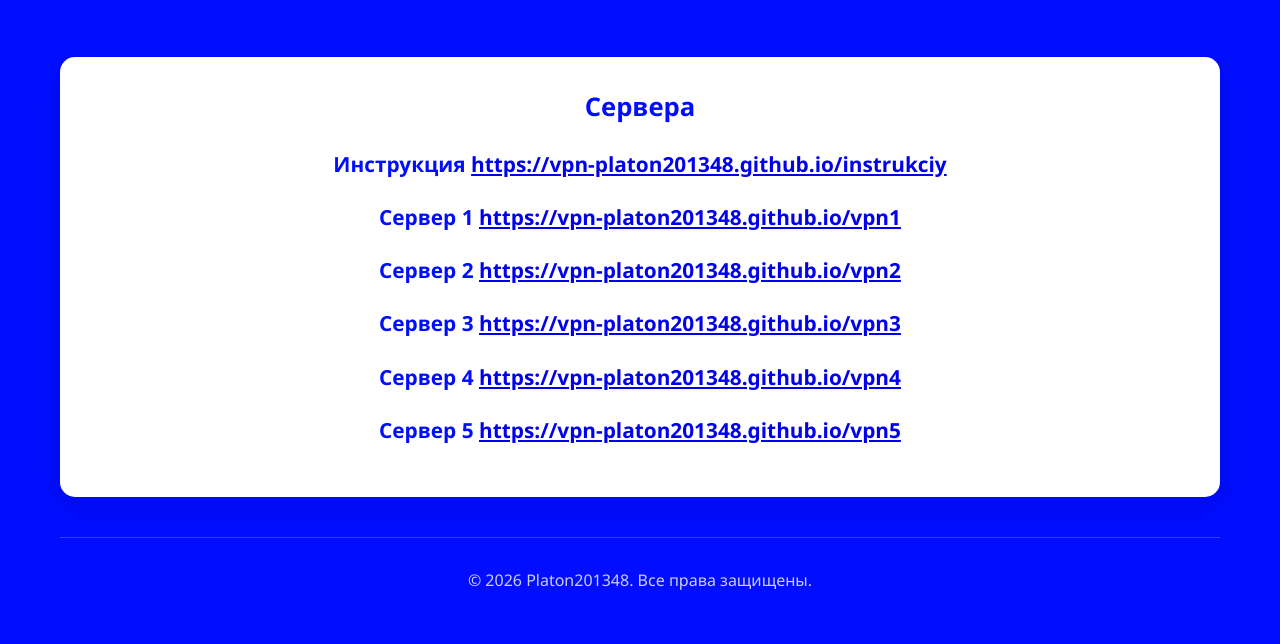
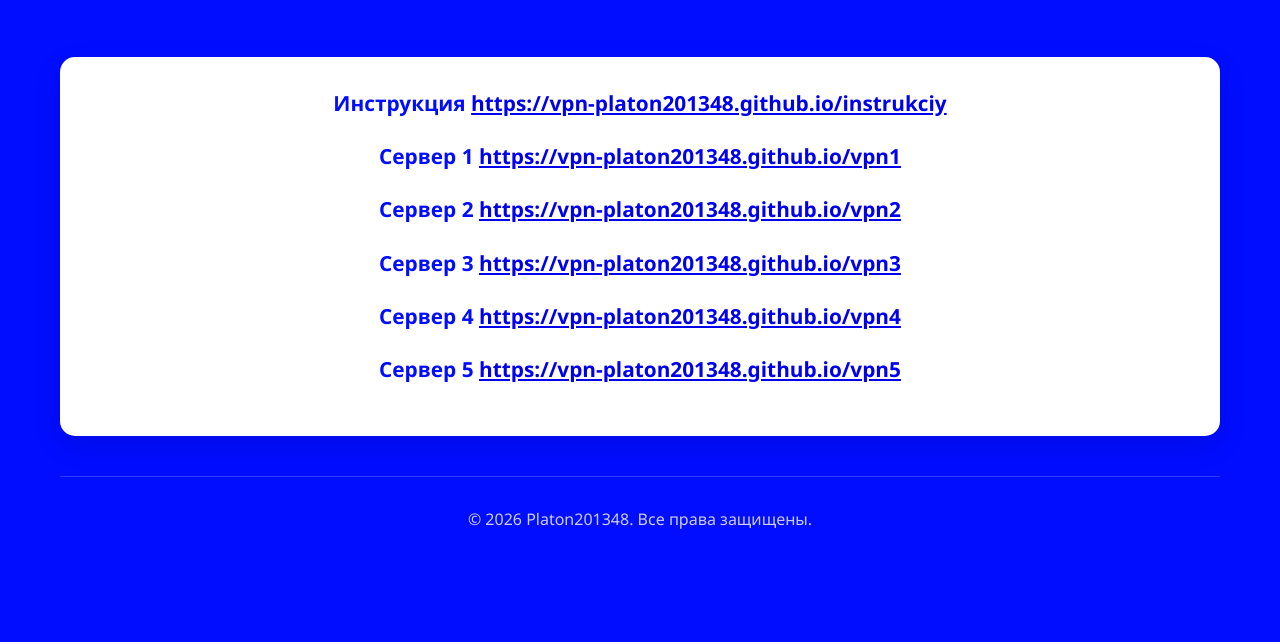
Before and after one commit to VPN-Platon201348/vpn-platon201348.github.io, a plain HTML site: page index.html in a window 1280 px wide. Shown: the part 158-802 px from the top of the page. Drawn offline with Linux system fonts and the light colour scheme.

Commit message:
index.html

```diff
--- a/index.html
+++ b/index.html
@@ -46,7 +46,6 @@
         <!-- Текст -->
         <main>
             <section class="content-area">
-                <h3>Сервера</h3>
                 <h4>Инструкция <a href="https://vpn-platon201348.github.io/instrukciy" >https://vpn-platon201348.github.io/instrukciy</a></h4>
                 <h4>Сервер 1 <a href="https://vpn-platon201348.github.io/vpn1" >https://vpn-platon201348.github.io/vpn1</a></h4>
                 <h4>Сервер 2 <a href="https://vpn-platon201348.github.io/vpn2" >https://vpn-platon201348.github.io/vpn2</a></h4>
```
